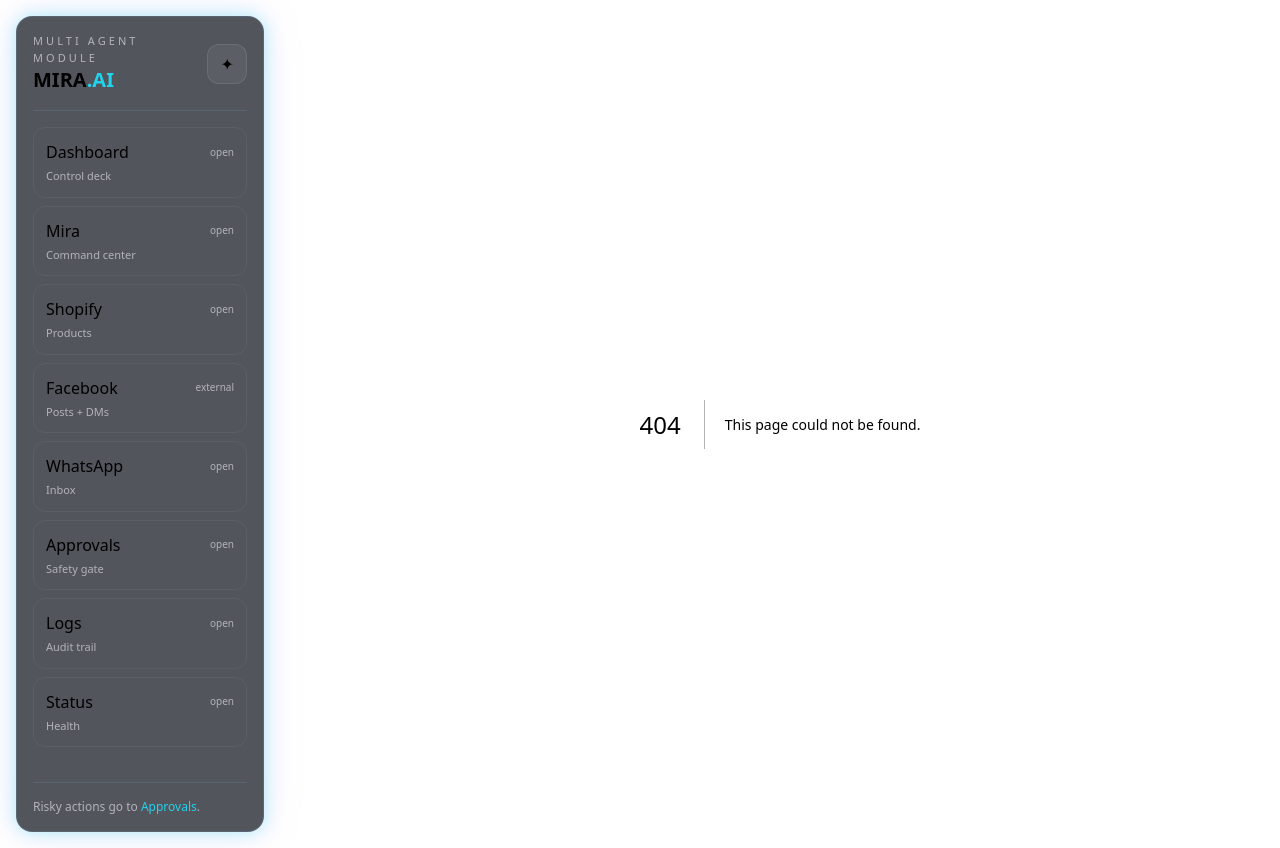
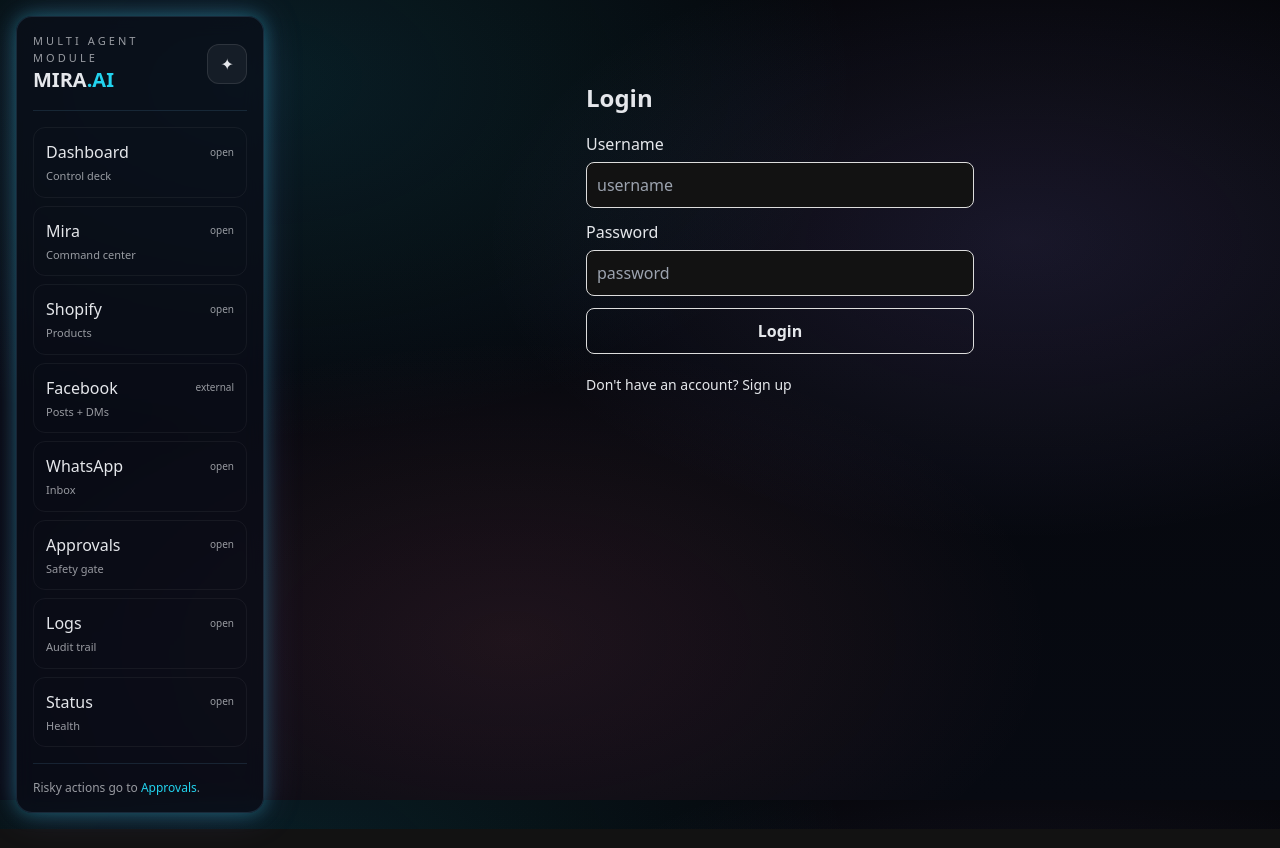
Before and after one commit to tamimpro092-wq/Backend, a Next.js app in the folder frontend/: page /login in a window 1280 px wide. Before the commit this address had no page. Built offline with nearby package versions, Linux system fonts and the light colour scheme; no server answers.

Commit message:
Create page.tsx

```diff
--- /dev/null
+++ b/frontend/app/login/page.tsx
@@ -0,0 +1,85 @@
+"use client";
+
+import { useState } from "react";
+import { login, setAuthSession } from "../lib/api";
+
+export default function LoginPage() {
+  const [username, setUsername] = useState("");
+  const [password, setPassword] = useState("");
+  const [loading, setLoading] = useState(false);
+  const [err, setErr] = useState<string | null>(null);
+
+  async function onSubmit(e: React.FormEvent) {
+    e.preventDefault();
+    setErr(null);
+    setLoading(true);
+
+    const res = await login({ username, password });
+
+    setLoading(false);
+
+    if (res?.detail) {
+      setErr(res.detail);
+      return;
+    }
+
+    if (!res?.access_token || !res?.user) {
+      setErr("Login failed");
+      return;
+    }
+
+    setAuthSession(res.access_token, res.user);
+    window.location.href = "/";
+  }
+
+  return (
+    <div style={{ maxWidth: 420, margin: "40px auto", padding: 16 }}>
+      <h1 style={{ fontSize: 24, fontWeight: 700, marginBottom: 16 }}>Login</h1>
+
+      <form onSubmit={onSubmit} style={{ display: "flex", flexDirection: "column", gap: 12 }}>
+        <label style={{ display: "flex", flexDirection: "column", gap: 6 }}>
+          <span>Username</span>
+          <input
+            value={username}
+            onChange={(e) => setUsername(e.target.value)}
+            required
+            style={{ padding: 10, border: "1px solid #ddd", borderRadius: 8 }}
+            placeholder="username"
+          />
+        </label>
+
+        <label style={{ display: "flex", flexDirection: "column", gap: 6 }}>
+          <span>Password</span>
+          <input
+            type="password"
+            value={password}
+            onChange={(e) => setPassword(e.target.value)}
+            required
+            style={{ padding: 10, border: "1px solid #ddd", borderRadius: 8 }}
+            placeholder="password"
+          />
+        </label>
+
+        <button
+          type="submit"
+          disabled={loading}
+          style={{
+            padding: 10,
+            borderRadius: 8,
+            border: "1px solid #ddd",
+            cursor: "pointer",
+            fontWeight: 600,
+          }}
+        >
+          {loading ? "Signing in..." : "Login"}
+        </button>
+
+        {err && <div style={{ color: "crimson" }}>{err}</div>}
+
+        <div style={{ marginTop: 8, fontSize: 14 }}>
+          Don&apos;t have an account? <a href="/signup">Sign up</a>
+        </div>
+      </form>
+    </div>
+  );
+}
```
